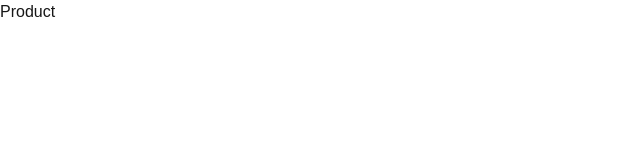
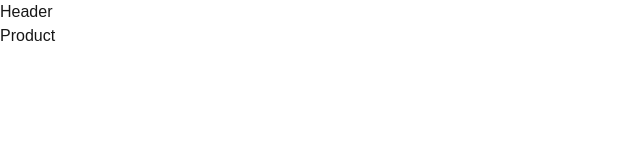
Before and after one commit to atiyas-fresh-farm/atiyas-fresh-farm, a Next.js app: page /1/1 in a window 1280 px wide. Shown: the top 160 px of the page, without its empty margins (0-640 px from the left). Built offline with nearby package versions, Linux system fonts and the light colour scheme.

Commit message:
add empty header component

```diff
--- a/src/app/layout.tsx
+++ b/src/app/layout.tsx
@@ -1,5 +1,6 @@
 import type { Metadata } from "next";
 import localFont from "next/font/local";
+import { Header } from "@/components/header";
 import "./globals.css";
 
 const geistSans = localFont({
@@ -14,8 +15,8 @@ const geistMono = localFont({
 });
 
 export const metadata: Metadata = {
-  title: "Create Next App",
-  description: "Generated by create next app",
+  title: "Atiyas Fresh Farm",
+  description: "Indian grocery store in the heart of Scarborough",
 };
 
 export default function RootLayout({
@@ -28,6 +29,7 @@ export default function RootLayout({
       <body
         className={`${geistSans.variable} ${geistMono.variable} antialiased`}
       >
+        <Header />
         {children}
       </body>
     </html>
--- /dev/null
+++ b/src/components/header.tsx
@@ -0,0 +1,9 @@
+const Header = () => {
+  return (
+    <header>
+      <h1>Header</h1>
+    </header>
+  );
+}
+
+export { Header };
```
